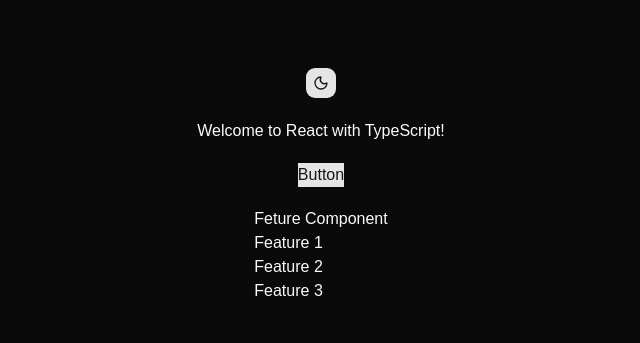
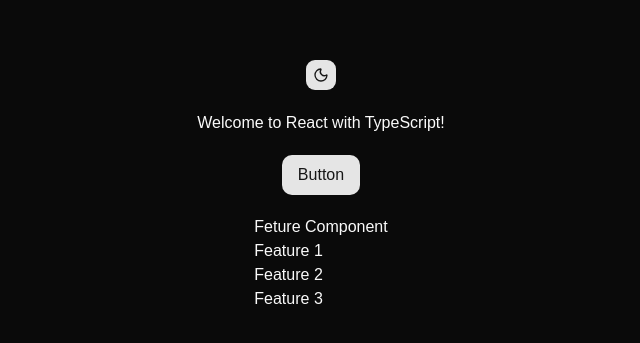
Before and after one commit to arrifat346afs/React-Animation, a React (Vite) app: page / in a window 1280 px wide. Shown: the part 215-558 px from the top of the page, without its empty margins (319-959 px from the left). Built offline with nearby package versions, Linux system fonts and the light colour scheme.

Commit message:
chore(components): enhance button styling in App with rounded padding and animate list items in Feture using motion.li

```diff
--- a/src/App.tsx
+++ b/src/App.tsx
@@ -16,7 +16,7 @@
         Welcome to React with TypeScript!
       </motion.h1>
       <motion.button
-        className="bg-primary text-primary-foreground hover:bg-primary/80"
+        className="bg-primary text-primary-foreground hover:bg-primary/80 rounded-lg px-4 py-2 font-medium"
         whileHover={{ scale: 1.05, y: -2 }}
         whileTap={{ scale: 0.9, y: 1 }}
         transition={{ type: "spring" }}
--- a/src/components/Feture.tsx
+++ b/src/components/Feture.tsx
@@ -1,3 +1,5 @@
+import { motion } from "motion/react";
+
 
 
 
@@ -11,7 +13,13 @@
       <h2>Feture Component</h2>
       <ul>
         {fetureName.map((name, index) => (
-          <li key={index}>{name}</li>
+          <motion.li
+            initial={{ opacity: 0, x: -20 }}
+            animate={{ opacity: 1, x: 0 }}
+            transition={{ delay: index * 0.2 }}
+          key={index}>
+            {name}
+          </motion.li>
         ))}
       </ul>
     </div>
```
